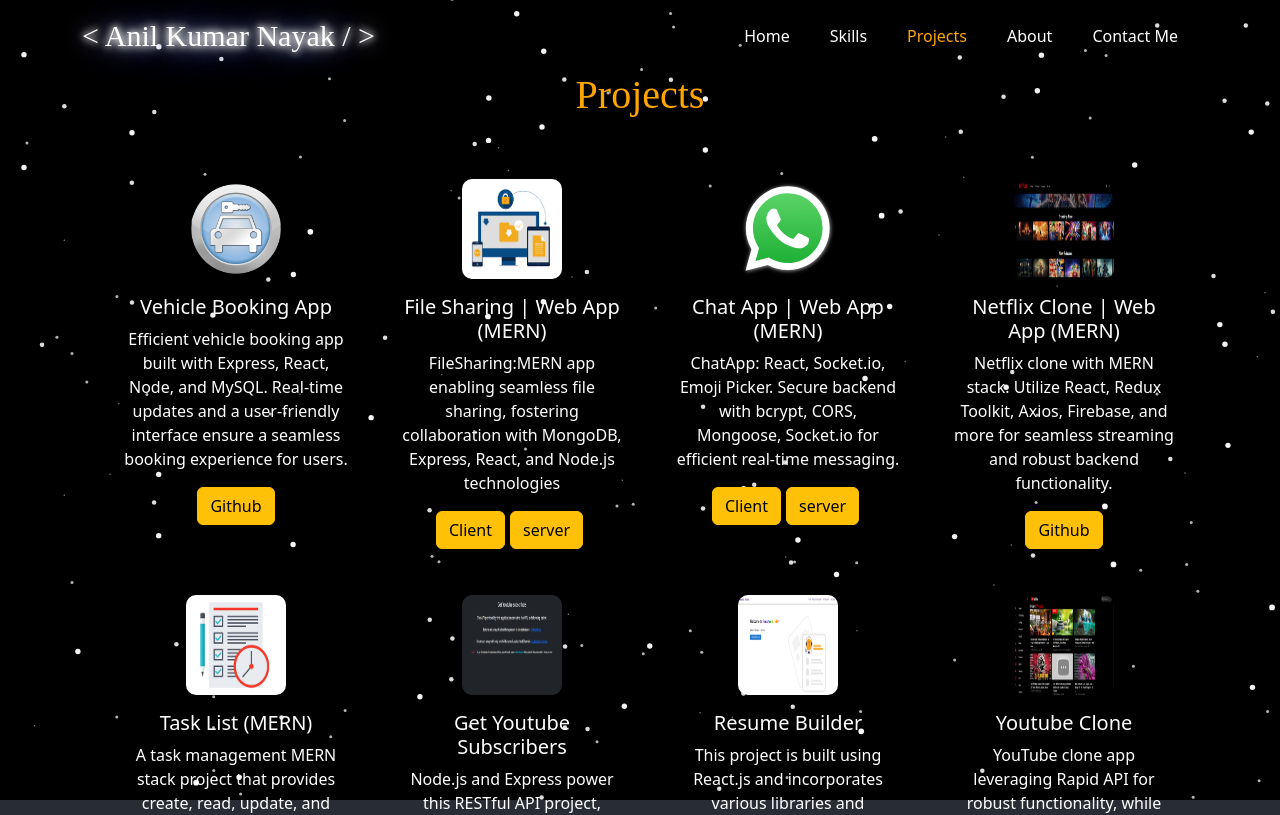
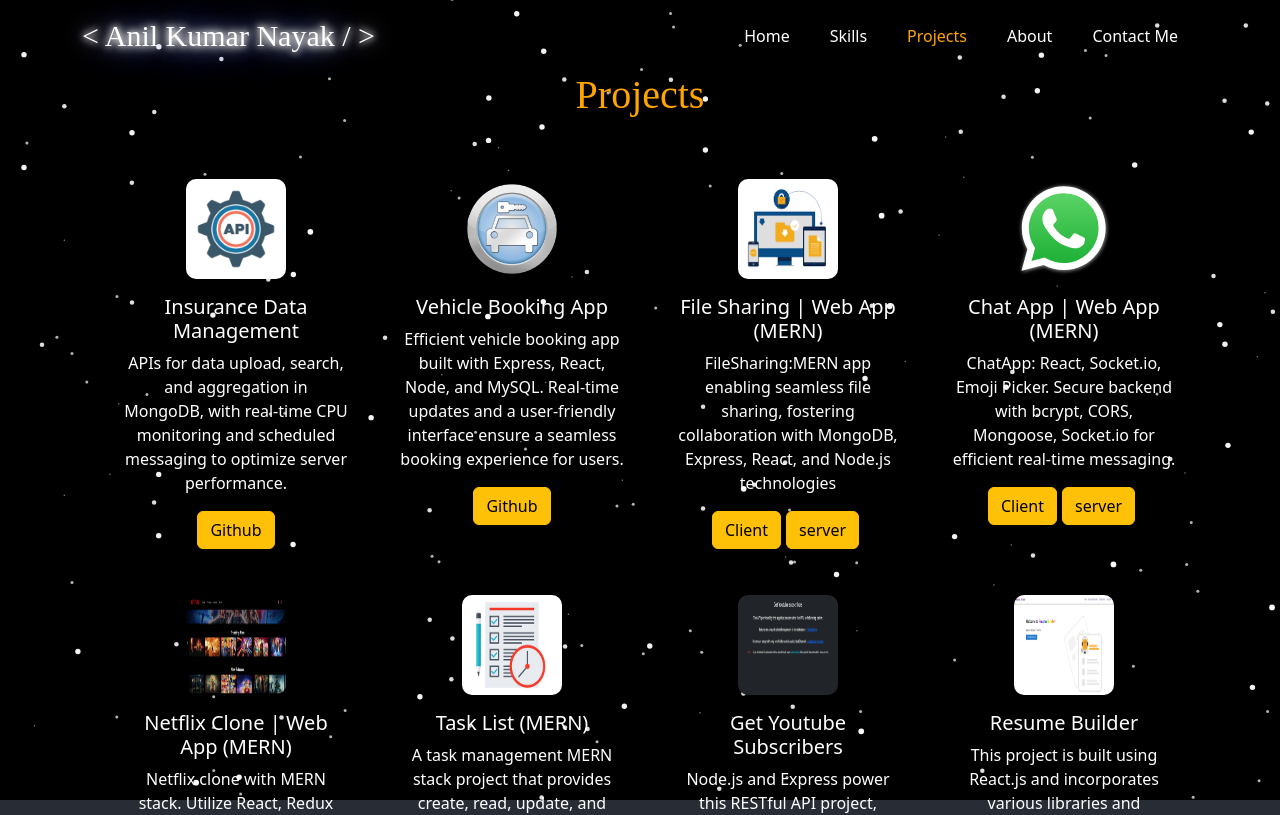
Before and after one commit to anil639/portfolio, a React (Create React App) app: page /portfolio/project in a window 1280 px wide. Shown: the top 815 px of the page. Built offline with nearby package versions, Linux system fonts and the light colour scheme.

Commit message:
new Project added.

```diff
--- a/src/components/Projects/ProjectData.js
+++ b/src/components/Projects/ProjectData.js
@@ -8,7 +8,16 @@
 import chatApp from "./Images/wp svg.svg";
 import File_Sharing from "./Images/File_Sharing.png";
 import Vehicle_Booking from "./Images/vehicle_Booking.png";
+import Insurance_Api from "./Images/Insurance_Api.jpg";
 const ProjectData = [
+  {
+    image: Insurance_Api,
+    title: "Insurance Data Management",
+    description:
+      "APIs for data upload, search, and aggregation in MongoDB, with real-time CPU monitoring and scheduled messaging to optimize server performance.",
+    site_link: "",
+    github_link: "https://github.com/anil639/insurance_API",
+  },
   {
     image: Vehicle_Booking,
     title: "Vehicle Booking App",
```
Also changed, not shown: src/components/Projects/Images/Insurance_Api.jpg (added), 1 other file (tests, documents, lock files or other folders).
